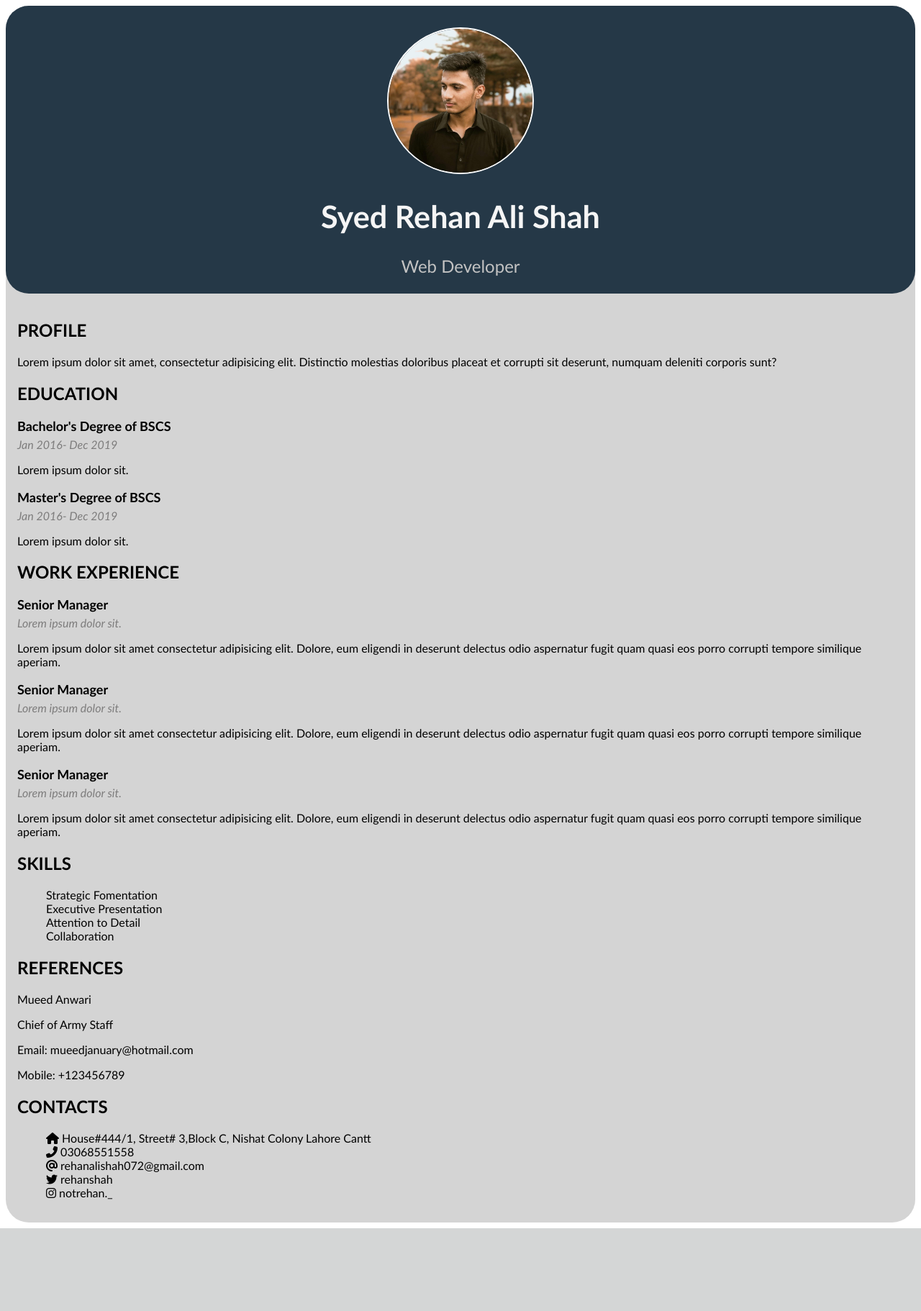
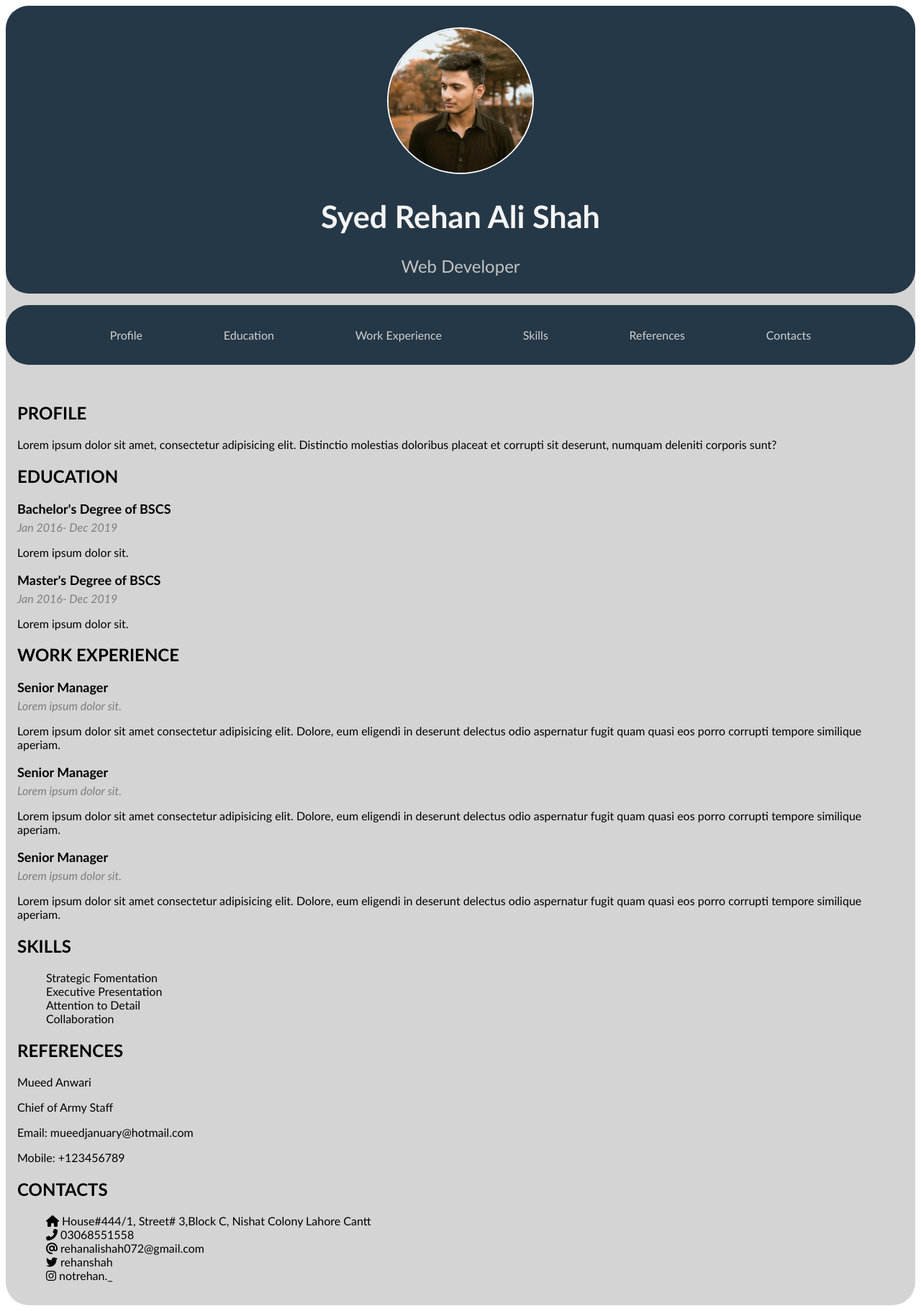
Before and after one commit to Rehan-Shah12/Assign1, a PHP site: page / in a window 1280 px wide. Shown: the whole page at 72% size. Before the commit the page ends 1707 px from the top, so only its background shows below. Run offline with PHP 8.4, Linux system fonts and the light colour scheme; some libraries are stand-ins or nearby versions.

Commit message:
Added Sticky Navbar

```diff
--- a/index.html
+++ b/index.html
@@ -15,6 +15,18 @@
         <h1>Syed Rehan Ali Shah</h1>
         <p class="Sub-header">Web Developer</p>
       </div>
+      <nav>
+      <div class="navbar">
+        <ul>
+          <li><a href="#">Profile</a></li>
+          <li><a href="#">Education</a></li>
+          <li><a href="#">Work Experience</a></li>
+          <li><a href="#">Skills</a></li>
+          <li><a href="#">References</a></li>
+          <li><a href="#">Contacts</a></li>
+        </ul>
+      </div>
+    </nav>
       <div class="content">
         <!------------------------------------------------------------>
         <div class="Profile">
--- a/style.css
+++ b/style.css
@@ -7,7 +7,10 @@ body {
   display: flex;
   justify-content: center;
 }
-
+nav {
+  position: sticky;
+  top: 0;
+}
 h1 {
   font-size: 2.7rem;
   font-weight: light;
@@ -22,7 +25,20 @@ img {
 ul li {
   list-style: none;
 }
+div.navbar ul {
+  display: flex;
+  justify-content: space-evenly;
+  padding-left: 0rem;
+  background-color: rgba(37, 56, 71, 255);
+  padding: 2rem;
+  margin-top: 1rem;
+  border-radius: 2rem;
+}
 
+div.navbar a {
+  text-decoration: none;
+  color: rgb(209, 208, 208);
+}
 /*--------------------------------------------------------*/
 
 .container {
```
